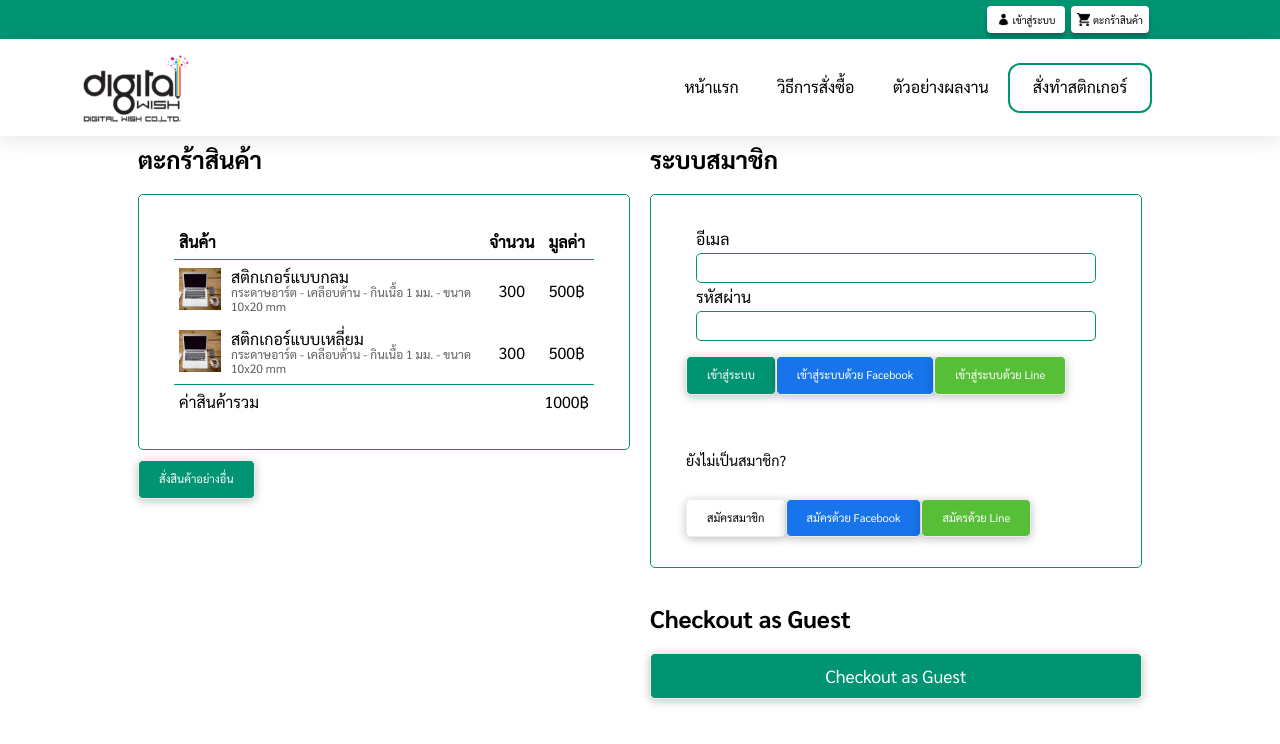
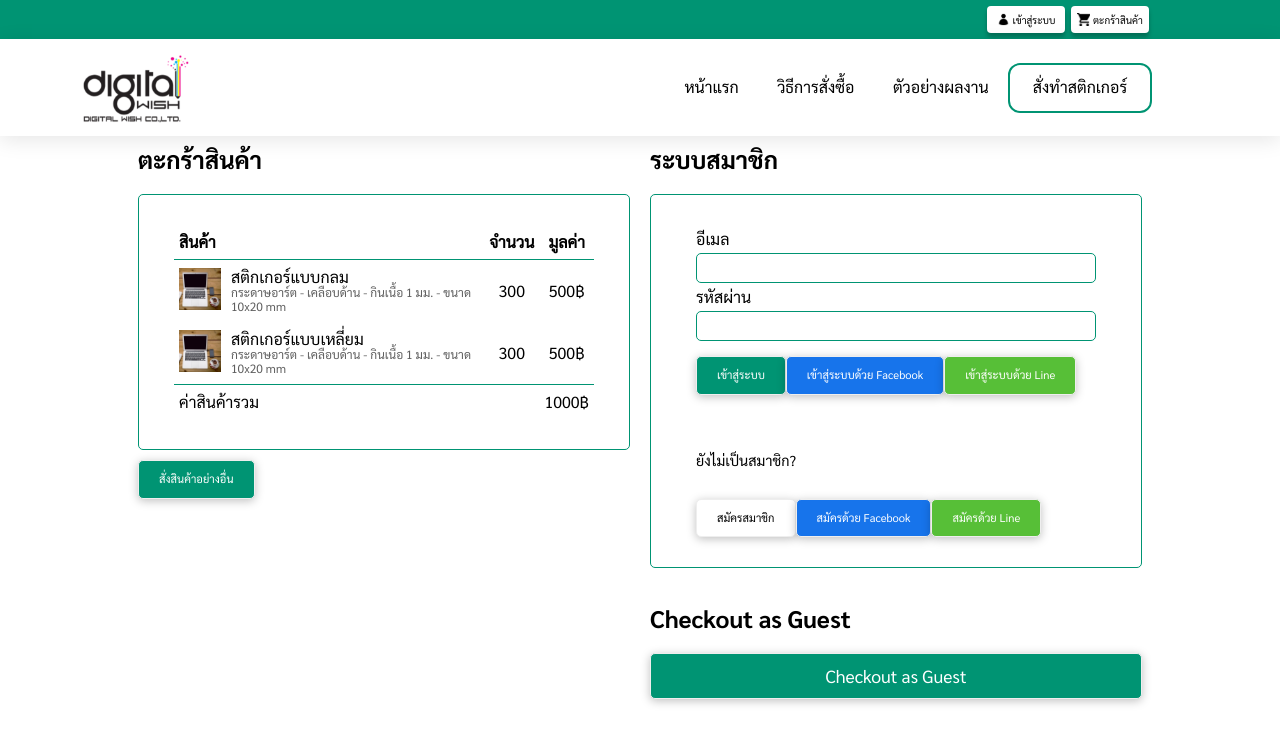
Before and after one commit to Knight-H/e-sticker-frontend, a React (Create React App) app: page /checkout in a window 1280 px wide. Shown: the top 744 px of the page. Built offline with nearby package versions, Linux system fonts and the light colour scheme.

Commit message:
Changelog - update login css

```diff
--- a/src/components/login/index.module.scss
+++ b/src/components/login/index.module.scss
@@ -55,7 +55,7 @@
 }
 
 .containerRow {
-    margin: 0px;
+    margin: 0px 10px;
     display: flex;
     flex-direction: row;
     flex-wrap: wrap;
```
